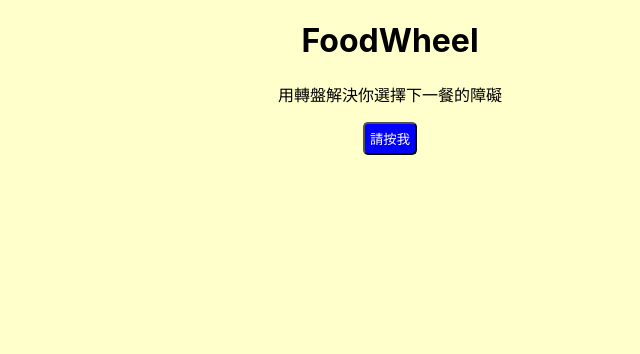
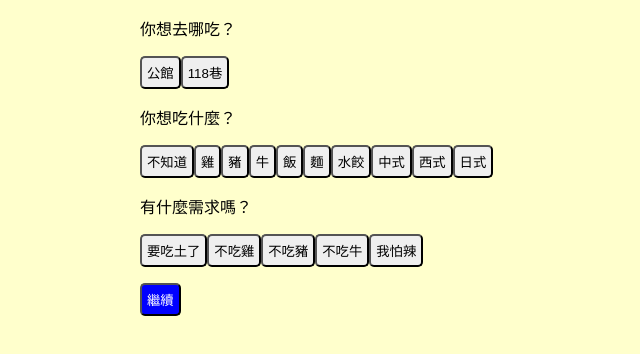
Before and after one commit to stdio2016/FoodWheel, a React (Create React App) app in the folder react-ver/: page / in a window 1280 px wide. Both pictures are taken after a click on the button "請按我". Shown: the top 354 px of the page, without its empty margins (250-890 px from the left). Built offline with nearby package versions, Linux system fonts and the light colour scheme.

Commit message:
switch page

```diff
--- a/react-ver/src/App.js
+++ b/react-ver/src/App.js
@@ -1,15 +1,21 @@
 //import logo from './logo.svg';
 import './App.css';
+import {useState} from 'react';
 
 function App() {
+  var [page, setPage] = useState(1);
   return (
-    <HomePage></HomePage>
+    <>
+      <HomePage show={page===1} start={()=>setPage(2)}></HomePage>
+      <SelectPage show={page===2} helpselect={()=>setPage(3)}></SelectPage>
+      <h1 style={{textAlign:'center'}} hidden={page!==3}>TODO</h1>
+    </>
   );
 }
 
-function HomePage() {
+function HomePage({show, start}) {
   return (
-    <div id='spaHomePage' className='spaPage'>
+    <div id='spaHomePage' className='spaPage' hidden={!show}>
       <h1>
         <span className='text-enter1'>FoodWheel</span>
       </h1>
@@ -17,10 +23,48 @@ function HomePage() {
         <span className='text-enter2'>用轉盤解決你選擇下一餐的障礙</span>
       </p>
       <div>
-        <button className='text-enter3 button blue-button'>請按我</button>
+        <button
+          className='text-enter3 button blue-button'
+          onClick={start}>請按我</button>
       </div>
     </div>
   );
 }
 
+function SelectPage({show, helpselect}) {
+  return (
+    <div id='spaSelect' class='spaPage' hidden={!show}>
+      <p>你想去哪吃？</p>
+      <div id='eatAtWhere'>
+        <button>公館</button>
+        <button>118巷</button>
+      </div>
+      <p>你想吃什麼？</p>
+      <div id='eatWhat'>
+        <button>不知道</button>
+        <button>雞</button>
+        <button>豬</button>
+        <button>牛</button>
+        <button>飯</button>
+        <button>麵</button>
+        <button>水餃</button>
+        <button>中式</button>
+        <button>西式</button>
+        <button>日式</button>
+      </div>
+      <p>有什麼需求嗎？</p>
+      <div id='eatRequire'>
+        <button>要吃土了</button>
+        <button>不吃雞</button>
+        <button>不吃豬</button>
+        <button>不吃牛</button>
+        <button>我怕辣</button>
+      </div>
+      <p>
+        <button class='blue-button' onClick={helpselect}>繼續</button>
+      </p>
+    </div>
+  );
+}
+
 export default App;
```
